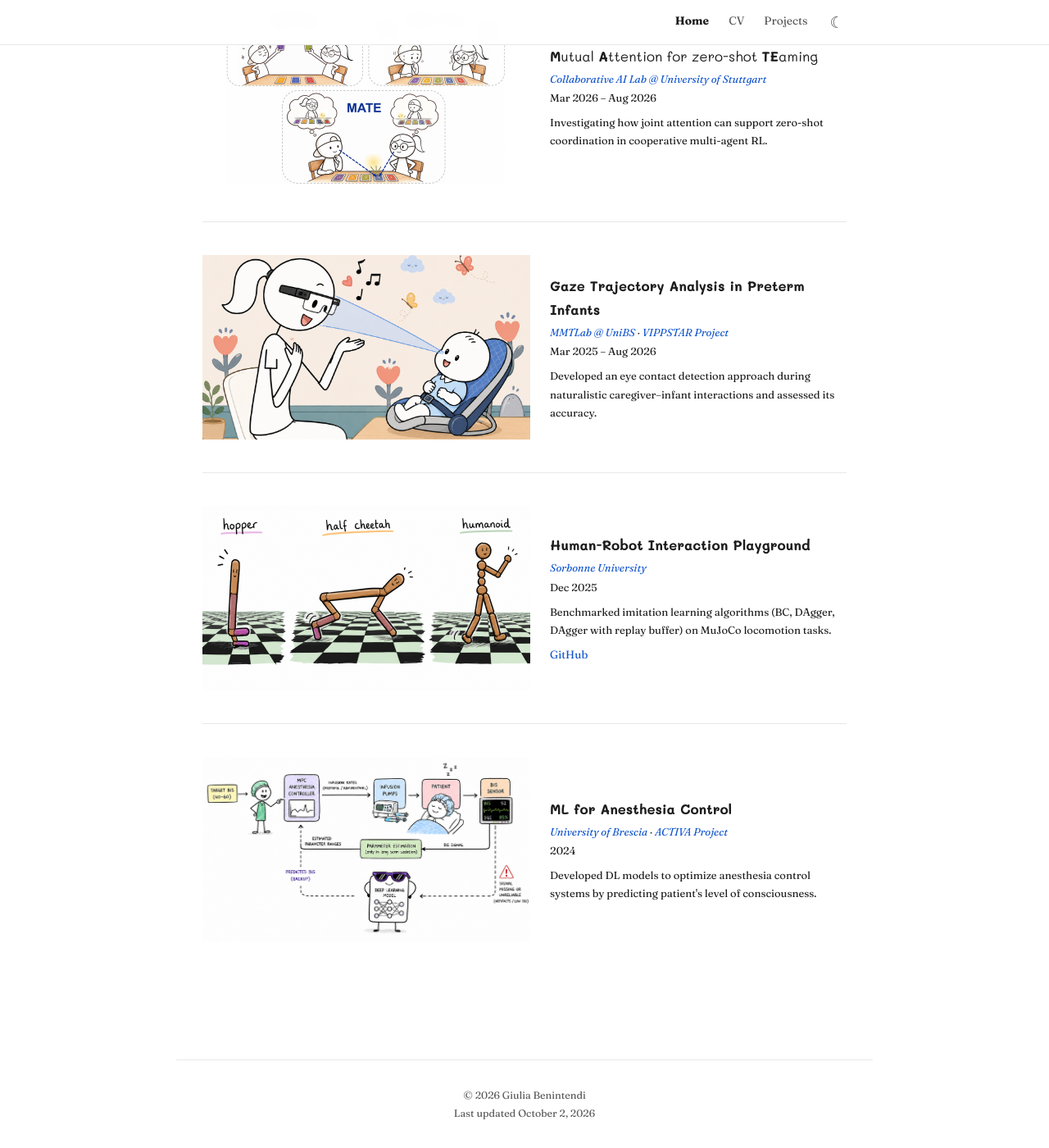
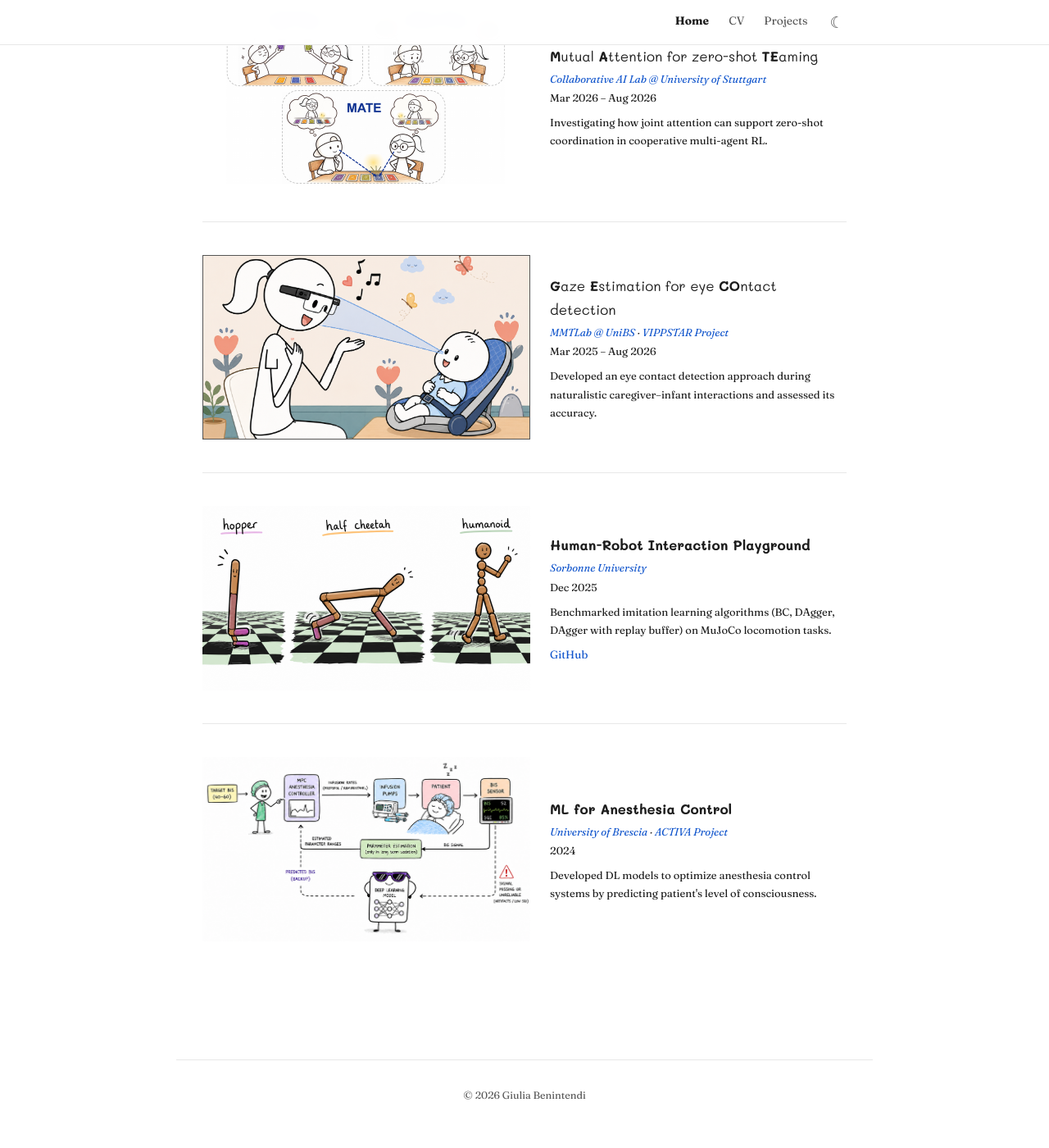
Before and after one commit to giuliabenintendi/giuliabenintendi.github.io, a Jekyll site: the page built from index.html, in a window 1280 px wide and 1400 px high, scrolled down 922 px. Shown: the whole window at 82% size. Built offline with Jekyll 4.4.1, drawn with Linux system fonts in a browser that asks for light colours; after the commit the page ends 2301 px from its top, so only the background shows below that.

Commit message:
rename gaze project to geco, add border to its image, drop last-updated footer

```diff
--- a/_layouts/default.html
+++ b/_layouts/default.html
@@ -37,7 +37,6 @@
 
   <footer class="footer">
     <p>&copy; {{ 'now' | date: "%Y" }} Giulia Benintendi</p>
-    <p>Last updated {{ site.time | date: "%B %-d, %Y" }}</p>
   </footer>
 
   <script>
--- a/assets/css/style.css
+++ b/assets/css/style.css
@@ -248,6 +248,11 @@ a.person-link {
   display: block;
 }
 
+.project-image img.bordered {
+  border: 1px solid var(--text-secondary);
+  box-sizing: border-box;
+}
+
 .project-image .placeholder {
   width: 100%;
   min-height: 160px;
@@ -270,11 +275,12 @@ a.person-link {
   margin-bottom: 0.15rem;
 }
 
-.project-body h3.project-mate {
+/* Titles spelling out an acronym: regular weight, acronym letters bold */
+.project-body h3.acronym-title {
   font-weight: 400;
 }
 
-.project-body h3.project-mate b {
+.project-body h3.acronym-title b {
   font-weight: 700;
 }
 
--- a/index.html
+++ b/index.html
@@ -61,7 +61,7 @@ title: Giulia Benintendi
     <img src="/assets/images/mate_fig1.png" alt="Self-play, other-play, and MATE agents in the card game: MATE agents converge on the same card through mutual attention">
   </div>
   <div class="project-body">
-    <h3 class="project-mate"><b>M</b>utual <b>A</b>ttention for zero-shot <b>TE</b>aming</h3>
+    <h3 class="acronym-title"><b>M</b>utual <b>A</b>ttention for zero-shot <b>TE</b>aming</h3>
     <p class="project-org"><a href="https://www.collaborative-ai.org/" target="_blank">Collaborative AI Lab @ University of Stuttgart</a></p>
     <p class="project-date">Mar 2026 – Aug 2026</p>
     <p>Investigating how joint attention can support zero-shot coordination in cooperative multi-agent RL.</p>
@@ -70,10 +70,10 @@ title: Giulia Benintendi
 
 <div class="project-card">
   <div class="project-image">
-    <img src="/assets/images/geco_stages.png" alt="Gaze trajectory analysis cartoon">
+    <img src="/assets/images/geco_stages.png" alt="Caregiver wearing eye-tracking glasses looking at an infant" class="bordered">
   </div>
   <div class="project-body">
-    <h3>Gaze Trajectory Analysis in Preterm Infants</h3>
+    <h3 class="acronym-title"><b>G</b>aze <b>E</b>stimation for eye <b>CO</b>ntact detection</h3>
     <p class="project-org"><a href="https://www.linkedin.com/company/mmt-lab/" target="_blank">MMTLab @ UniBS</a> &middot; <a href="https://vippstar.eu" target="_blank">VIPPSTAR Project</a></p>
     <p class="project-date">Mar 2025 – Aug 2026</p>
     <p>Developed an eye contact detection approach during naturalistic caregiver–infant interactions and assessed its accuracy.</p>
--- a/projects.html
+++ b/projects.html
@@ -11,7 +11,7 @@ permalink: /projects/
     <img src="/assets/images/mate_fig1.png" alt="Self-play, other-play, and MATE agents in the card game: MATE agents converge on the same card through mutual attention">
   </div>
   <div class="project-body">
-    <h3 class="project-mate"><b>M</b>utual <b>A</b>ttention for zero-shot <b>TE</b>aming</h3>
+    <h3 class="acronym-title"><b>M</b>utual <b>A</b>ttention for zero-shot <b>TE</b>aming</h3>
     <p class="project-org"><a href="https://www.collaborative-ai.org/" target="_blank">Collaborative AI Lab @ University of Stuttgart</a></p>
     <p class="project-date">Mar 2026 – Aug 2026</p>
     <p>Investigating how joint attention can support zero-shot coordination in cooperative multi-agent RL.</p>
@@ -20,10 +20,10 @@ permalink: /projects/
 
 <div class="project-card">
   <div class="project-image">
-    <img src="/assets/images/geco_stages.png" alt="Gaze trajectory analysis cartoon">
+    <img src="/assets/images/geco_stages.png" alt="Caregiver wearing eye-tracking glasses looking at an infant" class="bordered">
   </div>
   <div class="project-body">
-    <h3>Gaze Trajectory Analysis in Preterm Infants</h3>
+    <h3 class="acronym-title"><b>G</b>aze <b>E</b>stimation for eye <b>CO</b>ntact detection</h3>
     <p class="project-org"><a href="https://www.linkedin.com/company/mmt-lab/" target="_blank">MMTLab @ UniBS</a> &middot; <a href="https://vippstar.eu" target="_blank">VIPPSTAR Project</a></p>
     <p class="project-date">Mar 2025 – Aug 2026</p>
     <p>Developed an eye contact detection approach during naturalistic caregiver–infant interactions and assessed its accuracy.</p>
```
